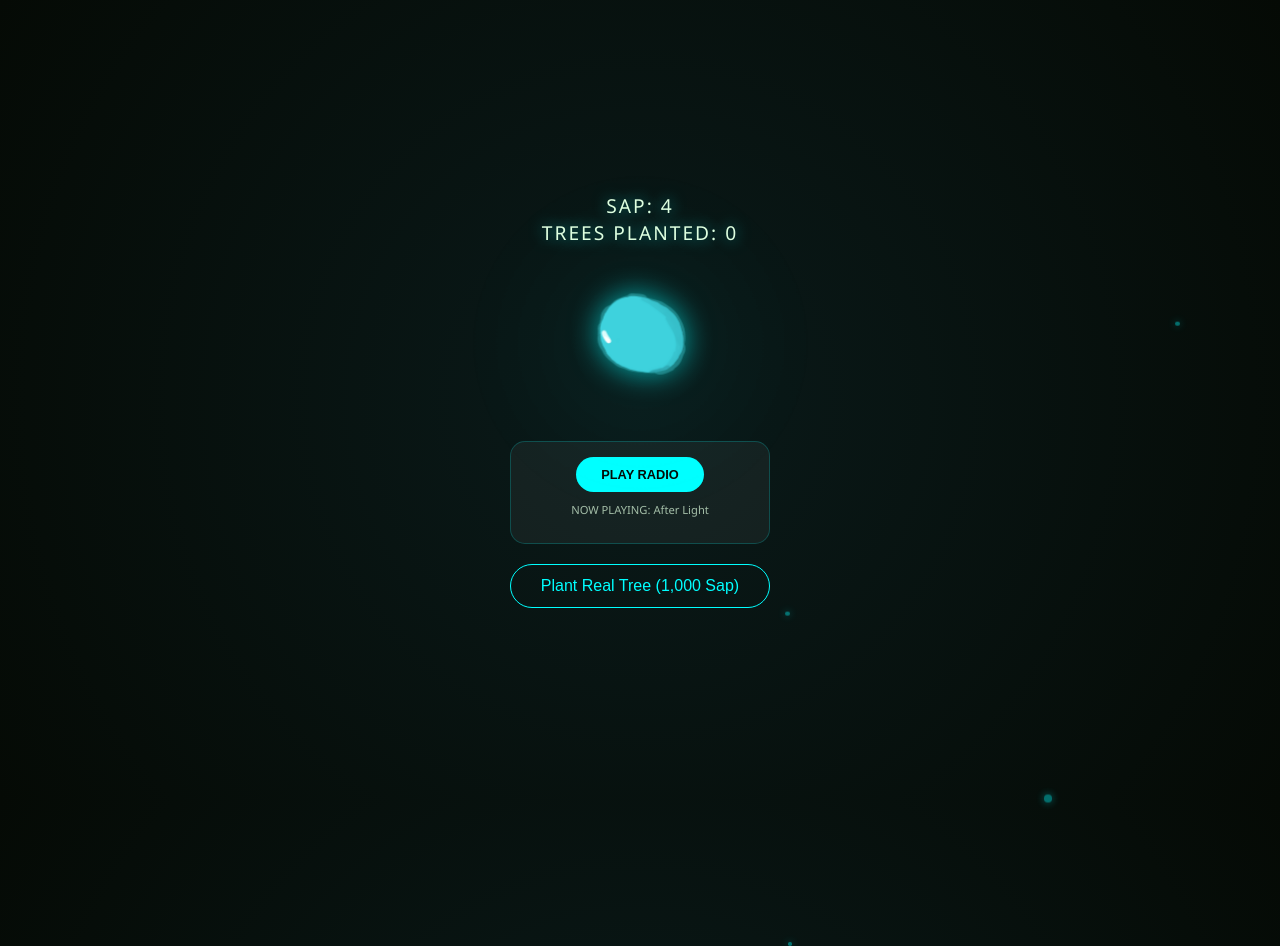
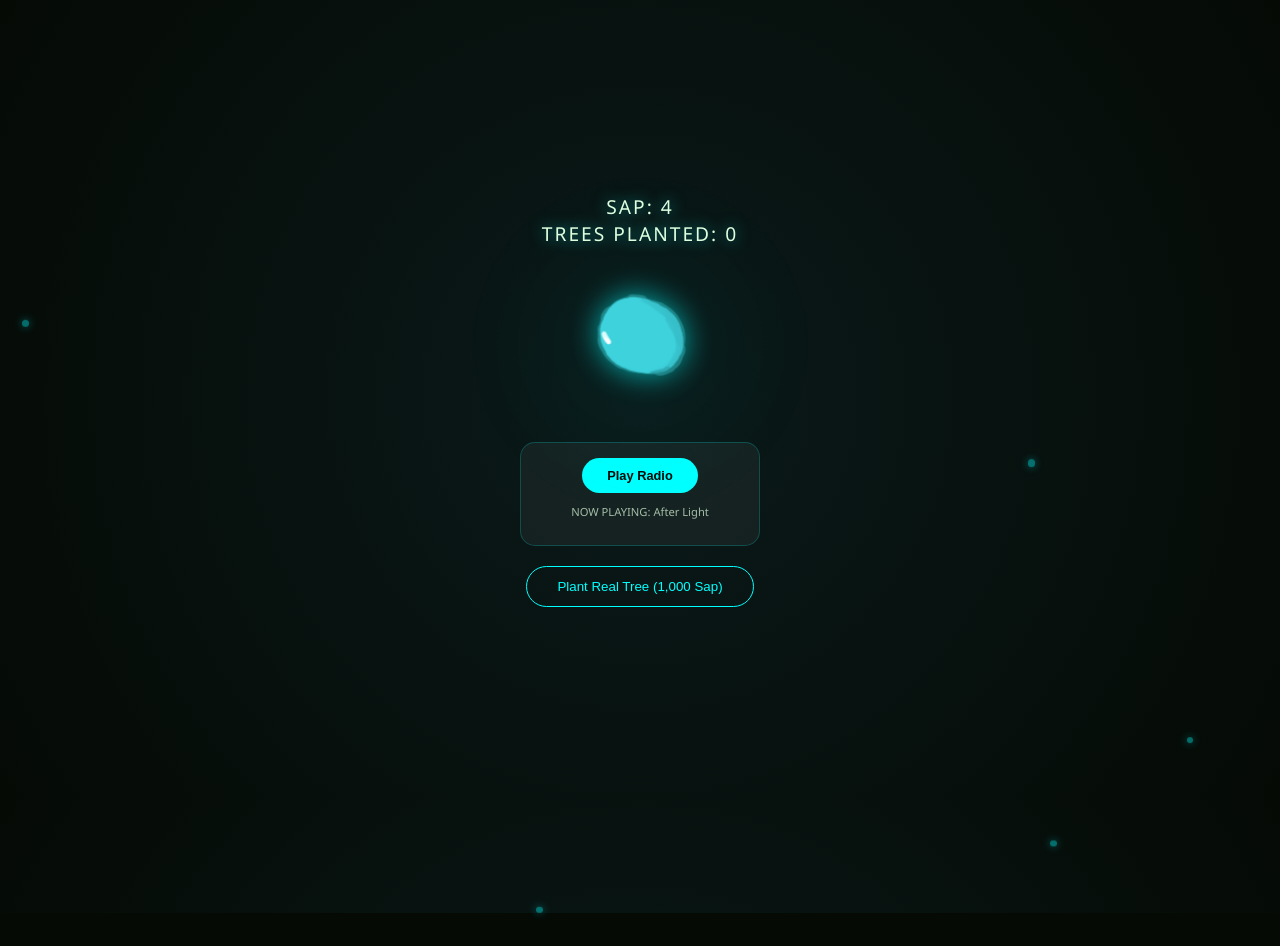
Before and after one commit to invirenz/spirit-tree-app, a plain HTML site: page index.html in a window 1280 px wide. After the commit the page ends 913 px from the top, so only its background shows below. Drawn offline with Linux system fonts and the light colour scheme.

Commit message:
Update index.html

```diff
--- a/index.html
+++ b/index.html
@@ -4,30 +4,28 @@
 <meta charset="UTF-8">
 <meta name="viewport" content="width=device-width, initial-scale=1.0">
 <title>Spirit Tree | Indie Radio</title>
+
 <style>
+/* (CSS unchanged — already clean & valid) */
 body {
     background-color: #050a05;
     background-image: radial-gradient(circle, #0a1a1a 0%, #050a05 100%);
     color: #e0ffe0;
     font-family: 'Segoe UI', sans-serif;
     display: flex;
-            flex-direction: column;
     align-items: center;
     justify-content: center;
     height: 100vh;
     margin: 0;
     overflow: hidden;
 }
-
 #ui-container { z-index: 10; text-align: center; }
-
 .stats {
     font-size: 1.2rem;
     letter-spacing: 2px;
     margin-bottom: 20px;
-            text-shadow: 0 0 15px rgba(0, 255, 255, 0.6);
+    text-shadow: 0 0 15px rgba(0,255,255,0.6);
 }
-
 #spirit-display {
     position: relative;
     display: flex;
@@ -35,32 +33,25 @@
     justify-content: center;
     margin: 30px 0;
 }
-
 #tree-art {
     width: 240px;
-            height: auto;
-            z-index: 2;
-            filter: drop-shadow(0 0 15px rgba(0, 255, 255, 0.7));
+    filter: drop-shadow(0 0 15px rgba(0,255,255,0.7));
 }
-
 .aura {
     position: absolute;
     width: 350px;
     height: 350px;
-            background: radial-gradient(circle, rgba(0, 255, 255, 0.1) 0%, rgba(0, 0, 0, 0) 70%);
+    background: radial-gradient(circle, rgba(0,255,255,0.1) 0%, rgba(0,0,0,0) 70%);
     border-radius: 50%;
-            z-index: 1;
     animation: pulseAura 4s infinite alternate ease-in-out;
 }
-
 .music-player {
     margin-top: 20px;
     padding: 15px;
-            background: rgba(255, 255, 255, 0.05);
+    background: rgba(255,255,255,0.05);
     border-radius: 15px;
-            border: 1px solid rgba(0, 255, 255, 0.2);
+    border: 1px solid rgba(0,255,255,0.2);
 }
-
 .play-btn {
     background: #00ffff;
     border: none;
@@ -69,21 +60,17 @@
     border-radius: 20px;
     cursor: pointer;
     font-size: 0.8rem;
-            text-transform: uppercase;
     font-weight: bold;
 }
-
 .plant-btn {
     background: none;
     border: 1px solid #00ffff;
     color: #00ffff;
     padding: 12px 30px;
-            font-size: 1rem;
     border-radius: 30px;
     cursor: pointer;
     margin-top: 20px;
 }
-
 .leaf {
     position: absolute;
     background: #00ffff;
@@ -91,15 +78,14 @@
     opacity: 0.4;
     box-shadow: 0 0 8px #00ffff;
 }
-
 @keyframes pulseAura {
     0% { opacity: 0.1; transform: scale(0.9); }
     100% { opacity: 0.4; transform: scale(1.1); }
 }
 </style>
 </head>
+
 <body>
-
 <div id="ui-container">
     <div class="stats">
         SAP: <span id="sap-count">0</span><br>
@@ -112,16 +98,41 @@
     </div>
 
     <div class="music-player">
-        <button id="play-btn" class="play-btn" onclick="toggleMusic()">Play Radio</button>
-        <p id="track-name" style="font-size: 0.7rem; opacity: 0.7; margin-top: 10px;">Music Off</p>
+        <button id="play-btn" class="play-btn" aria-label="Toggle Radio">Play Radio</button>
+        <p id="track-name" style="font-size:0.7rem;opacity:0.7;">Music Off</p>
     </div>
 
-    <button class="plant-btn" onclick="plantRealTree()">Plant Real Tree (1,000 Sap)</button>
+    <button class="plant-btn">Plant Real Tree (1,000 Sap)</button>
 </div>
 
-<audio id="bg-audio"></audio>
+<audio id="bg-audio" preload="metadata"></audio>
 
 <script>
+/* ---------- SAFE STATE LOAD ---------- */
+function loadState() {
+    try {
+        const raw = localStorage.getItem('spiritTreeSave');
+        const parsed = raw ? JSON.parse(raw) : {};
+        return {
+            sap: Number(parsed.sap) || 0,
+            totalPlanted: Number(parsed.totalPlanted) || 0,
+            lastTick: Number(parsed.lastTick) || Date.now()
+        };
+    } catch {
+        return { sap: 0, totalPlanted: 0, lastTick: Date.now() };
+    }
+}
+
+let state = loadState();
+
+/* ---------- ELEMENTS ---------- */
+const audio = document.getElementById('bg-audio');
+const playBtn = document.getElementById('play-btn');
+const trackLabel = document.getElementById('track-name');
+const sapLabel = document.getElementById('sap-count');
+const treeLabel = document.getElementById('tree-count');
+
+/* ---------- PLAYLIST ---------- */
 const playlist = [
     { name: "After Light", src: "assets/After%20Light_mastered.mp3" },
     { name: "Get Away", src: "assets/Get%20Away_mastered.mp3" },
@@ -132,91 +143,89 @@
 let currentTrackIndex = 0;
 let isPlaying = false;
 
-    let state = JSON.parse(localStorage.getItem('spiritTreeSave')) || {
-        sap: 0,
-        totalPlanted: 0,
-        lastTick: Date.now()
-    };
-
-    const audio = document.getElementById('bg-audio');
-    const trackLabel = document.getElementById('track-name');
-    const playBtn = document.getElementById('play-btn');
-    const sapLabel = document.getElementById('sap-count');
-    const treeLabel = document.getElementById('tree-count');
-
+/* ---------- UI SYNC ---------- */
 function syncUI() {
-        sapLabel.innerText = Math.floor(state.sap);
-        treeLabel.innerText = state.totalPlanted;
+    sapLabel.textContent = Math.floor(state.sap);
+    treeLabel.textContent = state.totalPlanted;
     localStorage.setItem('spiritTreeSave', JSON.stringify(state));
 }
 
-    function loadTrack(index) {
-        audio.src = playlist[index].src;
-        trackLabel.innerText = "NOW PLAYING: " + playlist[index].name;
+/* ---------- AUDIO ---------- */
+function loadTrack(i) {
+    audio.src = playlist[i].src;
+    audio.load();
+    trackLabel.textContent = `NOW PLAYING: ${playlist[i].name}`;
 }
 
-    loadTrack(currentTrackIndex);
-    syncUI();
-
-    function toggleMusic() {
-        if (isPlaying) {
+playBtn.onclick = async () => {
+    try {
+        if (!isPlaying) {
+            await audio.play();
+            playBtn.textContent = 'Pause Radio';
+        } else {
             audio.pause();
-            playBtn.innerText = 'Play Radio';
-        } else {
-            audio.play();
-            playBtn.innerText = 'Pause Radio';
+            playBtn.textContent = 'Play Radio';
         }
         isPlaying = !isPlaying;
+    } catch (e) {
+        console.warn("Audio blocked:", e);
     }
+};
 
 audio.onended = () => {
     currentTrackIndex = (currentTrackIndex + 1) % playlist.length;
     loadTrack(currentTrackIndex);
-        audio.play();
+    audio.play().catch(()=>{});
 };
 
+/* ---------- GAME LOOP ---------- */
 function tick() {
     const now = Date.now();
-        if (now - state.lastTick >= 1000) {
-            state.sap += 1;
+    const delta = Math.min(now - state.lastTick, 2000);
+
+    if (delta >= 1000) {
+        state.sap += Math.floor(delta / 1000);
         state.lastTick = now;
         syncUI();
     }
 
-        const treeArt = document.getElementById('tree-art');
-        if (treeArt) {
+    const tree = document.getElementById('tree-art');
+    if (tree) {
         const scale = 1 + Math.sin(now / (isPlaying ? 200 : 1000)) * 0.03;
-            treeArt.style.transform = `translateY(${Math.sin(now / 1500) * 10}px) scale(${scale})`;
+        tree.style.transform =
+            `translateY(${Math.sin(now / 1500) * 10}px) scale(${scale})`;
     }
     requestAnimationFrame(tick);
 }
 
-    function createParticle() {
+/* ---------- PARTICLES ---------- */
+setInterval(() => {
     const leaf = document.createElement('div');
     leaf.className = 'leaf';
     leaf.style.left = Math.random() * 100 + 'vw';
     const size = Math.random() * 5 + 3;
-        leaf.style.width = size + 'px';
-        leaf.style.height = size + 'px';
+    leaf.style.width = leaf.style.height = size + 'px';
     document.body.appendChild(leaf);
 
     leaf.animate(
         [{ transform: 'translateY(-10vh)' }, { transform: 'translateY(110vh)' }],
         { duration: Math.random() * 3000 + 4000 }
     ).onfinish = () => leaf.remove();
-    }
+}, 1000);
 
-    setInterval(createParticle, 1000);
-
-    function plantRealTree() {
+/* ---------- PLANT ---------- */
+document.querySelector('.plant-btn').onclick = () => {
     if (state.sap >= 1000) {
         state.sap -= 1000;
-            state.totalPlanted += 1;
+        state.totalPlanted++;
         syncUI();
         alert("Tree planted!");
     }
-    }
+};
 
+/* ---------- INIT ---------- */
+loadTrack(currentTrackIndex);
+syncUI();
 tick();
 </script>
 </body>
```
Lines whose indentation alone changed are shown as unchanged.
